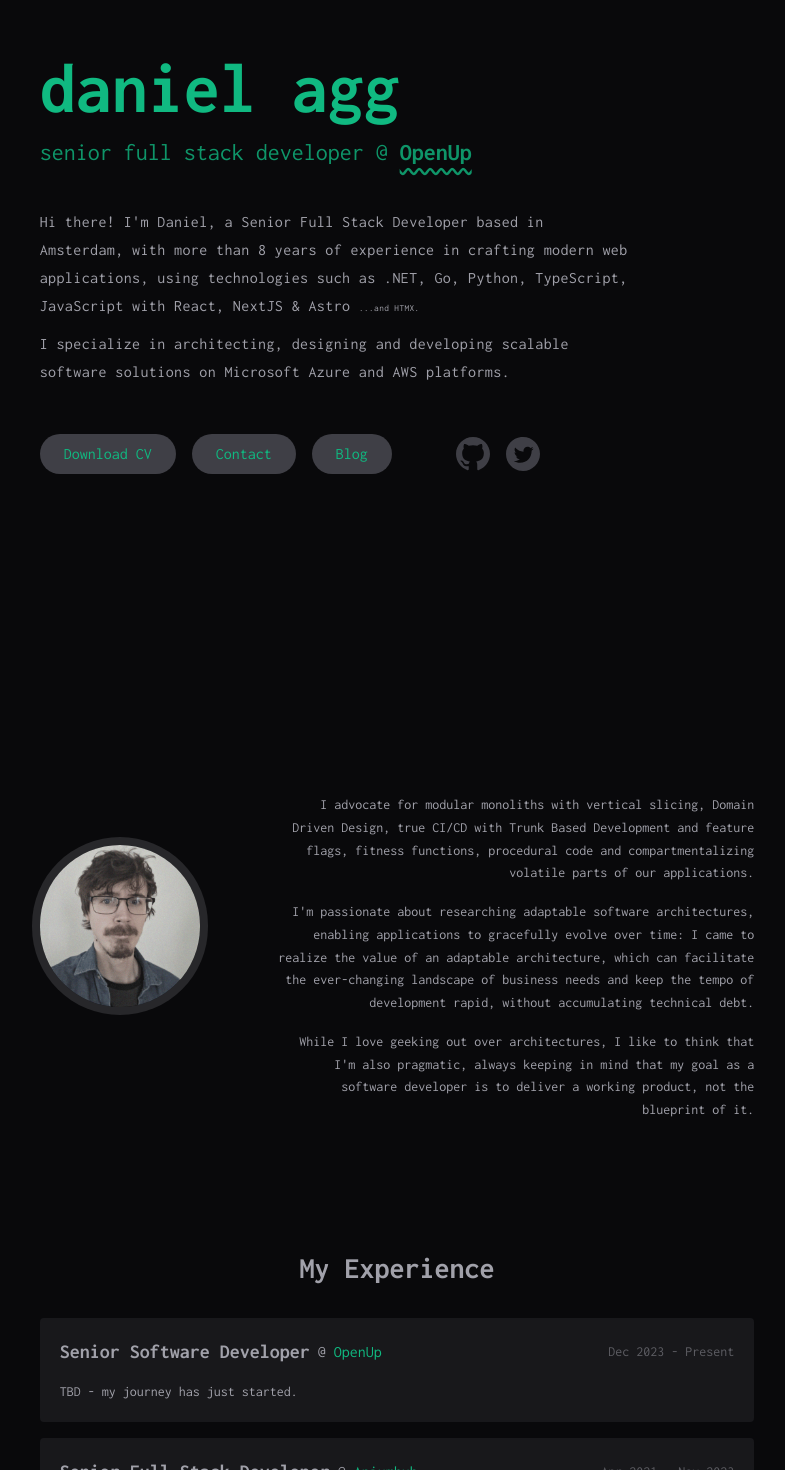
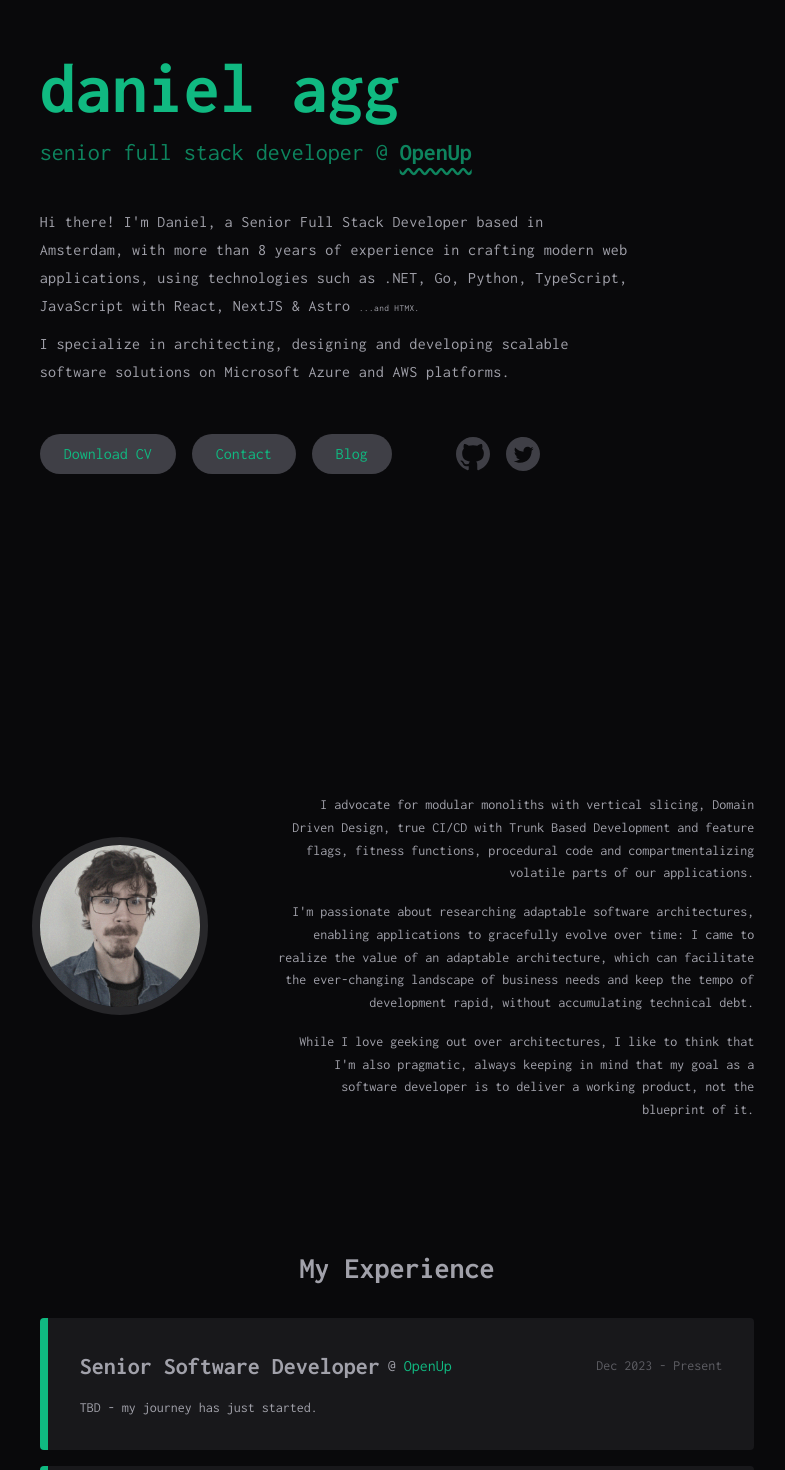
Before and after one commit to danielagg/personal-website-nextjs, a Next.js app: page / in a window 1280 px wide. Shown: the part 140-1610 px from the top of the page, without its empty margins (243-1028 px from the left). Built offline with nearby package versions, Linux system fonts and the light colour scheme.

Commit message:
card design alignments

```diff
--- a/app/About.tsx
+++ b/app/About.tsx
@@ -104,7 +104,7 @@ const Experience = ({
         <>
           <div className="flex flex-col lg:flex-row items-start lg:items-center justify-between">
             <div className="flex flex-col lg:flex-row items-start lg:items-center lg:space-x-2">
-              <div className="text-xl font-bold">{title}</div>
+              <div className="text-2xl font-bold">{title}</div>
               <div className="hidden lg:block">@</div>
               <a
                 href={employerUrl}
--- a/app/Intro.tsx
+++ b/app/Intro.tsx
@@ -11,13 +11,13 @@ export const Intro = () => {
         <h1 className="font-bold text-5xl lg:text-7xl text-primary">
           daniel agg
         </h1>
-        <h2 className="text-lg lg:text-2xl mt-1 lg:mt-3 text-primary/80">
+        <h2 className="text-lg lg:text-2xl mt-1 lg:mt-3 text-primary/70">
           senior full stack developer @{" "}
           <a
             href="https://openup.com/"
             target="_blank"
             rel="noreferrer"
-            className="font-bold cursor-pointer underline decoration-wavy underline-offset-8"
+            className="font-bold cursor-pointer underline decoration-wavy underline-offset-8 hover:text-primary"
           >
             OpenUp
           </a>
--- a/app/components/Card.tsx
+++ b/app/components/Card.tsx
@@ -1,3 +1,7 @@
 export const Card = ({ children }: { children: JSX.Element }) => {
-  return <div className="rounded bg-accent p-5">{children}</div>;
+  return (
+    <div className="bg-accent p-8 border-l-8 border-primary rounded">
+      {children}
+    </div>
+  );
 };
```
